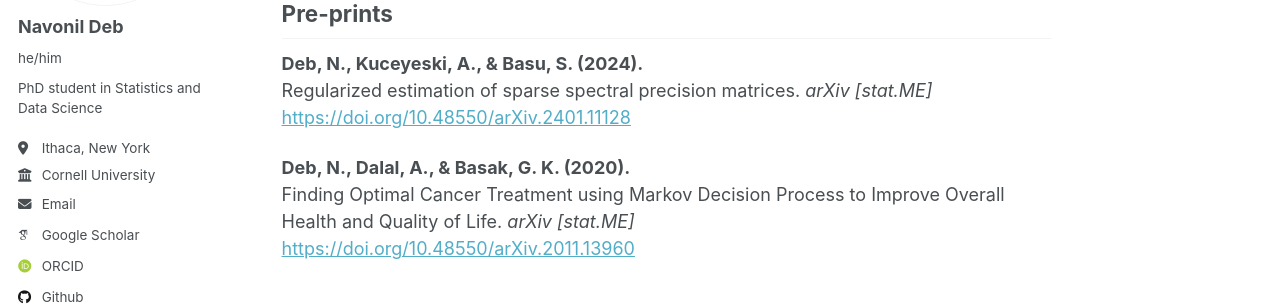
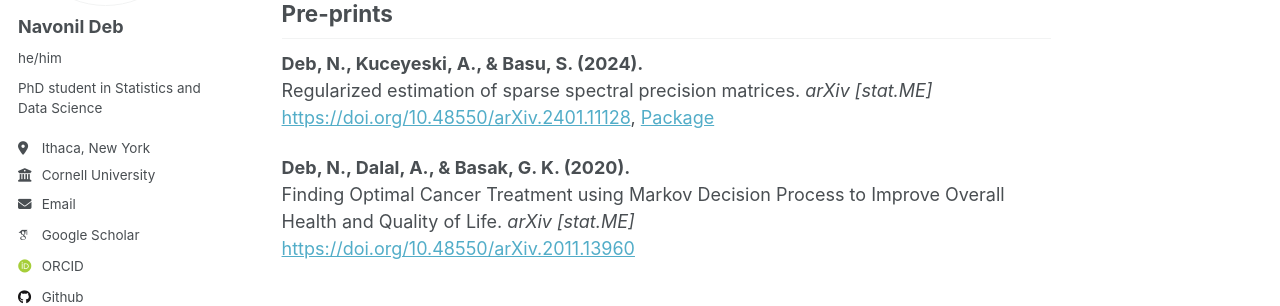
Before and after one commit to navonildeb/navonildeb.github.io, a Jekyll site: the page built from _publications/publications.md, in a window 1280 px wide and 1087 px high. Shown: the part 275-581 px from the top of the window. Built offline with Jekyll 4.4.1, drawn with Linux system fonts in a browser that asks for light colours; some web fonts are replaced.

Commit message:
Update publications.md

```diff
--- a/_publications/publications.md
+++ b/_publications/publications.md
@@ -12,7 +12,7 @@ You can find a full list of my work on [Google Scholar](https://scholar.google.c
 **Deb, N., Kuceyeski, A., & Basu, S. (2024).**
 Regularized estimation of sparse spectral precision matrices.
 *arXiv [stat.ME]*
-[https://doi.org/10.48550/arXiv.2401.11128](https://doi.org/10.48550/arXiv.2401.11128)
+[https://doi.org/10.48550/arXiv.2401.11128](https://doi.org/10.48550/arXiv.2401.11128), [Package](https://github.com/navonildeb/cxreg)
 
 
 **Deb, N., Dalal, A., & Basak, G. K. (2020).**
```
